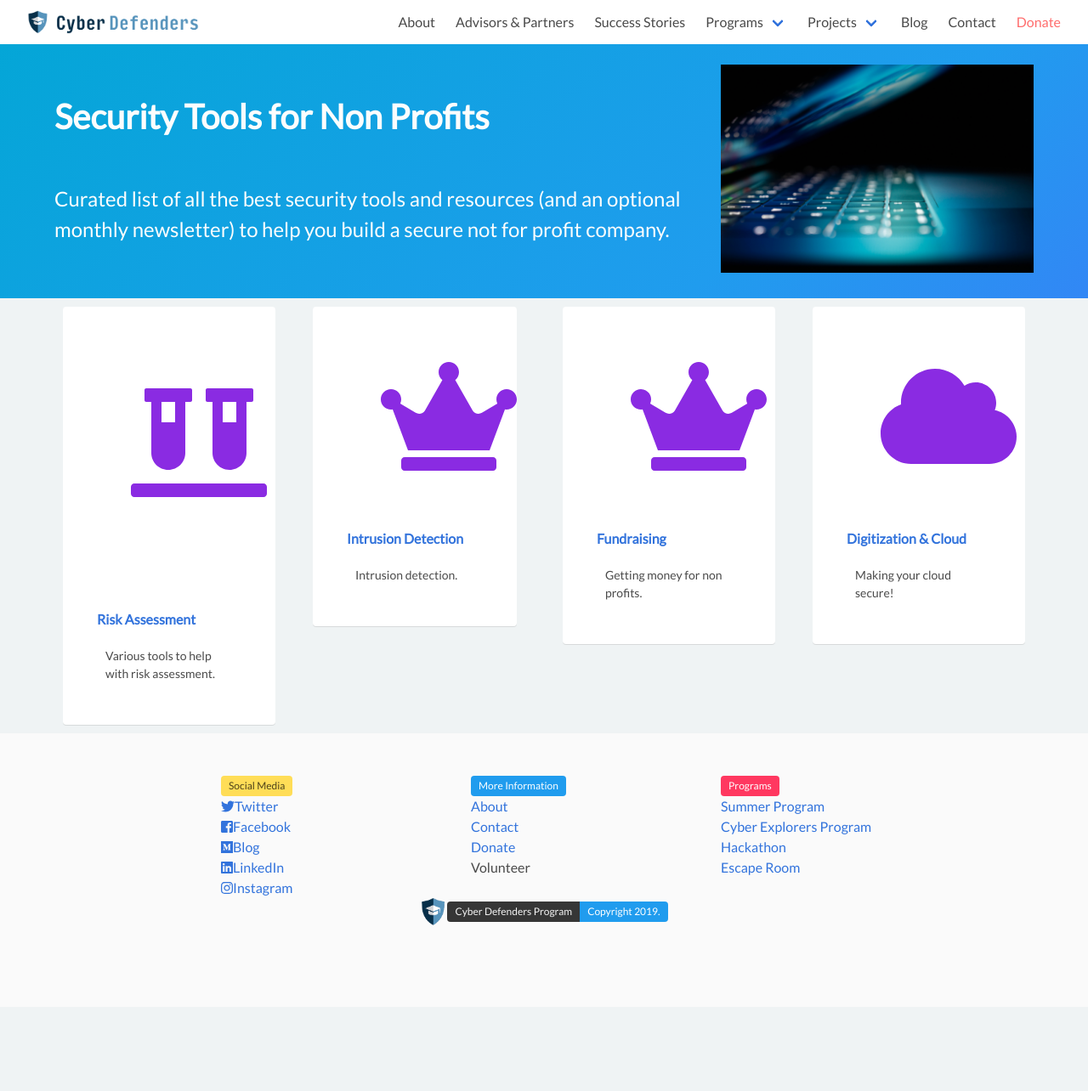
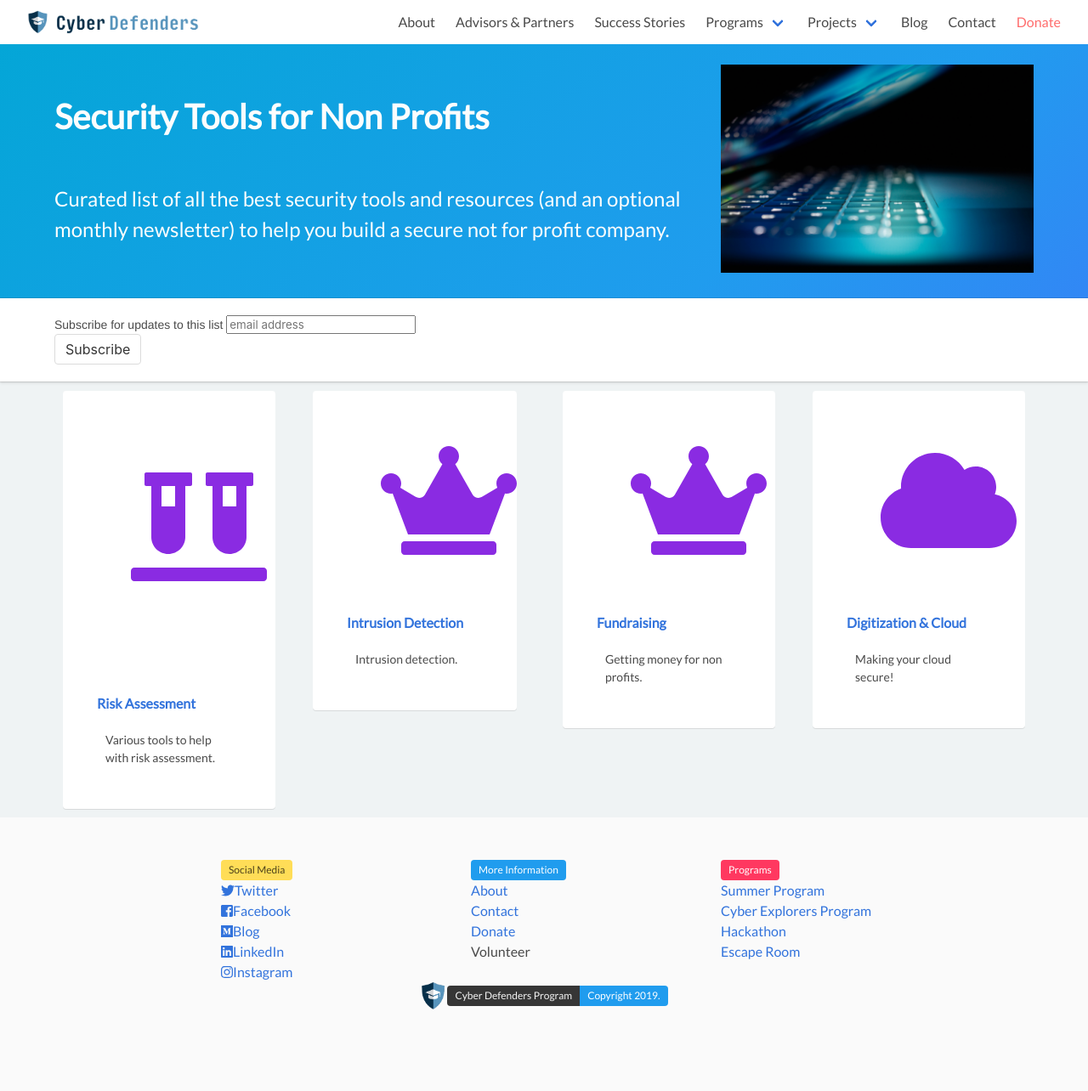
Before and after one commit to cyberdefendersprogram/www-homepage, a Jekyll site: the page built from securitytools4nonprofits.html, in a window 1280 px wide. Shown: the whole page at 85% size. Built offline with Jekyll 4.4.1, drawn with Linux system fonts in a browser that asks for light colours; nearby versions of some CDN libraries; comment, search, counter and statistics services are not loaded; before the commit the page ends 1185 px from its top, so only the background shows below that.

Commit message:
Update securitytools4nonprofits.html

```diff
--- a/securitytools4nonprofits.html
+++ b/securitytools4nonprofits.html
@@ -40,7 +40,30 @@
             </div>
         </div>
 </section>
+<div class="box cta">
+    <div class="container">
+        <!-- Begin Mailchimp Signup Form -->
+    <link href="//cdn-images.mailchimp.com/embedcode/horizontal-slim-10_7.css" rel="stylesheet" type="text/css">
+    <style type="text/css">
+        #mc_embed_signup{background:#fff; clear:left; font:14px Helvetica,Arial,sans-serif; width:100%;}
+        /* Add your own Mailchimp form style overrides in your site stylesheet or in this style block.
+           We recommend moving this block and the preceding CSS link to the HEAD of your HTML file. */
+    </style>
+    <div id="mc_embed_signup">
+    <form action="https://medium.us18.list-manage.com/subscribe/post?u=e5da77de24f00c0773685439c&amp;id=24c26410b6" method="post" id="mc-embedded-subscribe-form" name="mc-embedded-subscribe-form" class="validate" target="_blank" novalidate>
+        <div id="mc_embed_signup_scroll">
+        <label for="mce-EMAIL">Subscribe for updates to this list</label>
+        <input type="email" value="" name="EMAIL" class="email" id="mce-EMAIL" placeholder="email address" required>
+        <!-- real people should not fill this in and expect good things - do not remove this or risk form bot signups-->
+        <div style="position: absolute; left: -5000px;" aria-hidden="true"><input type="text" name="b_e5da77de24f00c0773685439c_24c26410b6" tabindex="-1" value=""></div>
+        <div class="clear"><input type="submit" value="Subscribe" name="subscribe" id="mc-embedded-subscribe" class="button"></div>
+        </div>
+    </form>
+    </div>
 
+    <!--End mc_embed_signup-->
+    </div>
+</div>
 <section>
         <div class="container">
         <div class="columns is-multiline is-mobile is-centered">
```
